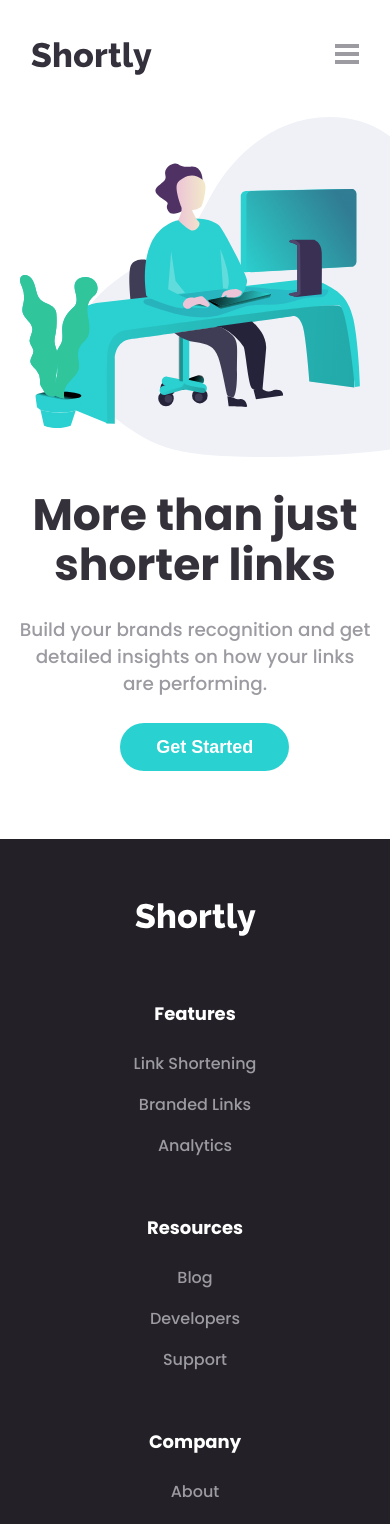
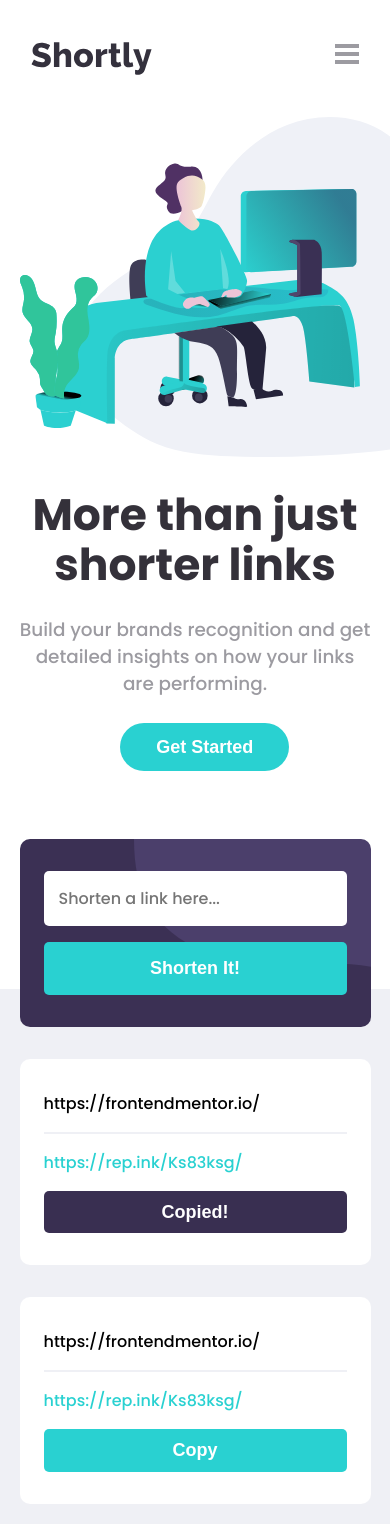
Before and after one commit to solvedbiscuit71/url-shortening-api, a React (Create React App) app: page / in a window 390 px wide. Shown: the top 1524 px of the page. Built offline with nearby package versions, Linux system fonts and the light colour scheme.

Commit message:
completed @mobile:shortener

```diff
--- a/src/App.jsx
+++ b/src/App.jsx
@@ -1,5 +1,6 @@
 import Footer from "./components/Footer";
 import Header from "./components/Header";
+import Shortener from "./components/Shortener";
 
 function App(props) {
   return (
@@ -16,6 +17,7 @@ function App(props) {
         <button className="btn--primary">Get Started</button>
       </section>
 
+      <Shortener />
       <Footer />
     </>
   );
--- a/src/components/Footer/FooterNav.jsx
+++ b/src/components/Footer/FooterNav.jsx
@@ -9,7 +9,7 @@ function FooterNav(props) {
     <div className="footer-nav">
       <h3>{props.navTitle}</h3>
       <ul className="footer-navlist">
-        {props.navList.map(item => <li>{item}</li>)}
+        {props.navList.map(item => <li key={item}>{item}</li>)}
       </ul>
     </div>
   );
--- /dev/null
+++ b/src/components/Shortener/Shortend.jsx
@@ -0,0 +1,27 @@
+function Shortend(props) {
+  /*
+  props: {
+    original: string,
+    shortend: string,
+    copied: boolean
+  }
+  */
+
+  return (
+    <div className="shortend">
+      <p className="original-url">{props.original}</p>
+      <div className="seperator"></div>
+
+      <div className="shortend-url-container">
+        <p className="shortend-url">{props.shortend}</p>
+        {
+          props.copied ?
+          <button className="btn--primary">Copy</button> :
+          <button className="btn--secondary">Copied!</button>
+        }
+      </div>
+    </div>
+  );
+}
+
+export default Shortend;
--- /dev/null
+++ b/src/components/Shortener/ShortenerInput.jsx
@@ -0,0 +1,14 @@
+function ShortenerInput(props) {
+  return (
+    <div className="shortener-input">
+      <label htmlFor="shortener-input">
+        <input className={props.showWarning ? "show-warning" : ""} type="text" id="shortener-input" placeholder="Shorten a link here..." />
+        <span style={{display: props.showWarning ? "block" : "none"}}>Please add a link</span>
+      </label>
+
+      <button className="btn--primary">Shorten It!</button>
+    </div>
+  );
+}
+
+export default ShortenerInput;
--- /dev/null
+++ b/src/components/Shortener/index.jsx
@@ -0,0 +1,45 @@
+import React, { Component } from 'react';
+import Shortend from './Shortend';
+import ShortenerInput from './ShortenerInput';
+
+class Shortener extends Component {
+  constructor(props) {
+    super(props)
+    this.state = {
+      showWarning: false,
+      shortendList : [
+        {
+          original: "https://frontendmentor.io/",
+          shortend: "https://rep.ink/Ks83ksg/",
+          copied: false
+        },
+        {
+          original: "https://frontendmentor.io/",
+          shortend: "https://rep.ink/Ks83ksg/",
+          copied: true
+        },
+        {
+          original: "https://frontendmentor.io/",
+          shortend: "https://rep.ink/Ks83ksg/",
+          copied: false
+        }
+      ]
+    }
+  }
+
+  render() {
+    return (
+      <section className="shortener">
+        <ShortenerInput showWarning={this.state.showWarning} />
+        {
+          this.state.shortendList.map(item => {
+            return <Shortend original={item.original} shortend={item.shortend} copied={item.copied} />
+          })
+        }
+      </section>
+
+    )
+  }
+}
+
+export default Shortener;
--- a/src/styles/css/index.css
+++ b/src/styles/css/index.css
@@ -98,6 +98,84 @@ ul.nav-list li {
   padding: 0.6em 1em;
 }
 
+.btn--secondary {
+  font-size: 18px;
+  font-weight: 700;
+  color: white;
+  background-color: var(--dark-violet);
+  border: none;
+  border-radius: 20px;
+  padding: 0.6em 1em;
+}
+
+.shortener-input {
+  padding: 2em 1.5em;
+  border-radius: 10px;
+  display: flex;
+  flex-direction: column;
+  gap: 1em;
+  background-color: var(--violet);
+  background-image: url("../../../public/assets/bg-shorten-mobile.svg");
+  background-repeat: no-repeat;
+  background-position: top right;
+}
+.shortener-input input {
+  padding: 12px 12px;
+  width: 100%;
+  display: block;
+  box-sizing: border-box;
+  border: 3px solid transparent;
+  border-radius: 5px;
+  font-family: "Poppins";
+  font-size: 16px;
+}
+.shortener-input input.show-warning {
+  border-color: #f46262;
+}
+.shortener-input span {
+  color: #f46262;
+  font-size: 0.8rem;
+  font-style: italic;
+  margin-top: 0.5em;
+  display: block;
+}
+.shortener-input input:focus {
+  border-color: dodgerblue;
+  outline: none;
+}
+.shortener-input button {
+  border-radius: 5px;
+  padding: 16px;
+}
+
+.shortend {
+  padding: 2em 1.5em;
+  border-radius: 10px;
+  display: flex;
+  flex-direction: column;
+  gap: 1em;
+  background-color: white;
+}
+.shortend p {
+  margin: 0;
+}
+.shortend .seperator {
+  width: 100%;
+  background-color: var(--main-bg);
+}
+
+.shortend-url-container {
+  display: flex;
+  flex-direction: column;
+  gap: 1em;
+}
+.shortend-url-container .shortend-url {
+  color: var(--cyan);
+}
+.shortend-url-container button {
+  border-radius: 5px;
+}
+
 .footer-nav {
   background-color: var(--footer-bg);
 }
@@ -169,6 +247,32 @@ ul.nav-list li {
   margin: 0 auto;
 }
 
+.shortener::before {
+  position: absolute;
+  z-index: 6;
+  content: "";
+  width: 100%;
+  height: 150px;
+  background-color: white;
+  top: 0;
+  left: 0;
+}
+
+.shortener {
+  display: flex;
+  flex-direction: column;
+  gap: 2em;
+  padding: 0 5vw 8vh;
+  background-color: var(--main-bg);
+  position: relative;
+  z-index: 5;
+}
+
+.shortener > div {
+  position: relative;
+  z-index: 7;
+}
+
 .footer {
   display: flex;
   flex-direction: column;
--- a/src/styles/sass/components/_button.scss
+++ b/src/styles/sass/components/_button.scss
@@ -20,3 +20,14 @@
   border-radius: 20px;
   padding: .6em 1em;
 }
+
+.btn--secondary {
+  font-size: fonts.$font-h3;
+  font-weight: 700;
+  color: white;
+
+  background-color: var(--dark-violet);
+  border: none;
+  border-radius: 20px;
+  padding: .6em 1em;
+}
--- /dev/null
+++ b/src/styles/sass/components/_shortend.scss
@@ -0,0 +1,31 @@
+.shortend {
+  padding: 2em 1.5em;
+  border-radius: 10px;
+
+  display: flex;
+  flex-direction: column;
+  gap: 1em;
+
+  background-color: white;
+
+  p { margin: 0; }
+
+  .seperator {
+    width: 100%;
+    background-color: var(--main-bg);
+  }
+}
+
+.shortend-url-container {
+  display: flex;
+  flex-direction: column;
+  gap: 1em;
+
+  .shortend-url {
+    color: var(--cyan);
+  }
+
+  button {
+    border-radius: 5px;
+  }
+}
--- /dev/null
+++ b/src/styles/sass/components/_shortener-input.scss
@@ -0,0 +1,53 @@
+@use "../abstracts/fonts";
+
+.shortener-input {
+  padding: 2em 1.5em;
+  border-radius: 10px;
+
+  display: flex;
+  flex-direction: column;
+  gap: 1em;
+
+  background-color: var(--violet);
+  background-image: url("../../../public/assets/bg-shorten-mobile.svg");
+  background-repeat: no-repeat;
+  background-position: top right;
+
+  input {
+    padding: 12px 12px;
+    width: 100%;
+
+    display: block;
+    box-sizing: border-box;
+
+    border: 3px solid transparent;
+    border-radius: 5px;
+
+    font-family: 'Poppins';
+    font-size: fonts.$font-p;
+  }
+
+  input.show-warning {
+    border-color: hsl(0, 87%, 67%);
+  }
+
+  span {
+    color: hsl(0, 87%, 67%);
+
+    font-size: .8rem;
+    font-style: italic;
+
+    margin-top: .5em;
+    display: block;
+  }
+
+  input:focus {
+    border-color: dodgerblue;
+    outline: none;
+  }
+
+  button {
+    border-radius: 5px;
+    padding: 16px;
+  }
+}
--- a/src/styles/sass/index.scss
+++ b/src/styles/sass/index.scss
@@ -1,9 +1,13 @@
 @use "./components/navbar";
 @use "./components/button";
+
+@use "./components/shortener-input";
+@use "./components/shortend";
 @use "./components/footer-nav";
 
 @use "./layout/header";
 @use "./layout/hero";
+@use "./layout/shortener";
 @use "./layout/footer";
 
 body {
--- /dev/null
+++ b/src/styles/sass/layout/_shortener.scss
@@ -0,0 +1,29 @@
+.shortener::before {
+  position: absolute;
+  z-index: 6;
+
+  content: "";
+  width: 100%;
+  height: 150px;
+  background-color: white;
+
+  top: 0;
+  left: 0;
+}
+
+.shortener {
+  display: flex;
+  flex-direction: column;
+  gap: 2em;
+
+  padding: 0 5vw 8vh;
+  background-color: var(--main-bg);
+
+  position: relative;
+  z-index: 5;
+}
+
+.shortener>div {
+  position: relative;
+  z-index: 7;
+}
```
